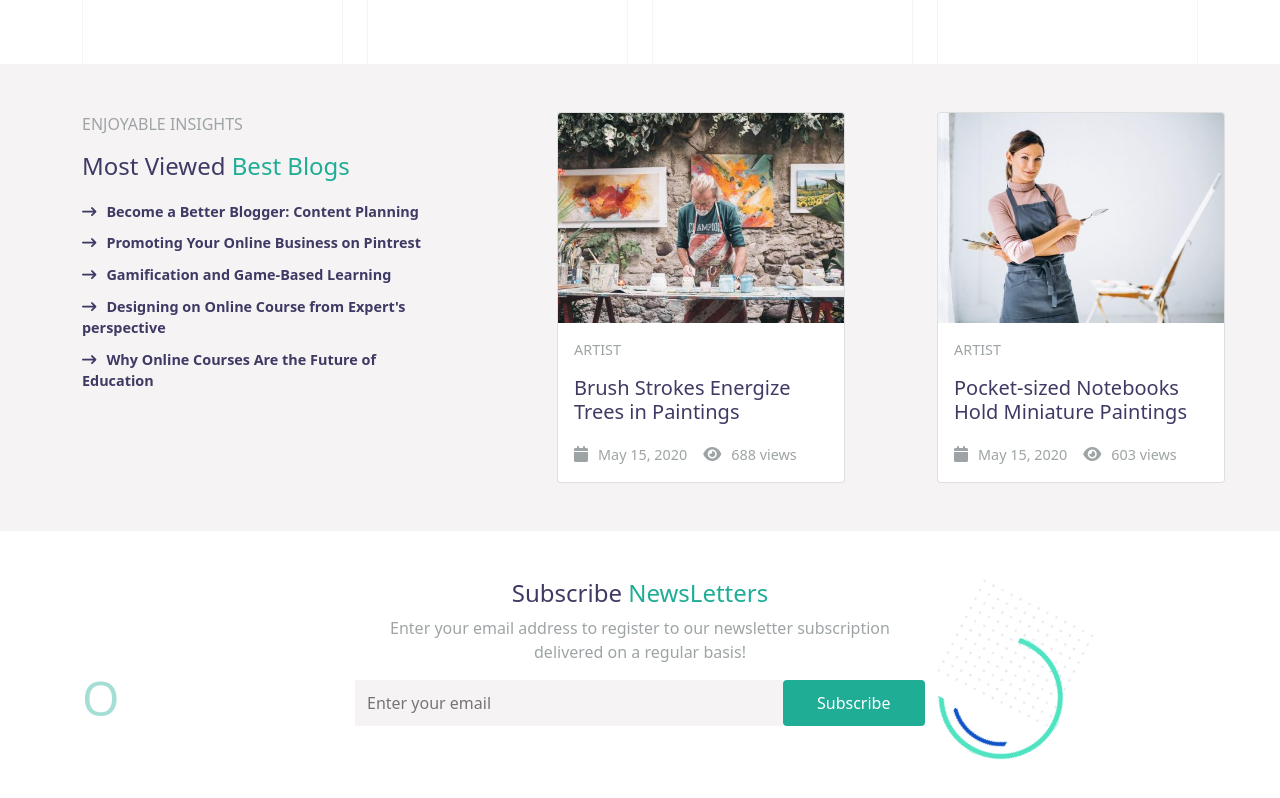
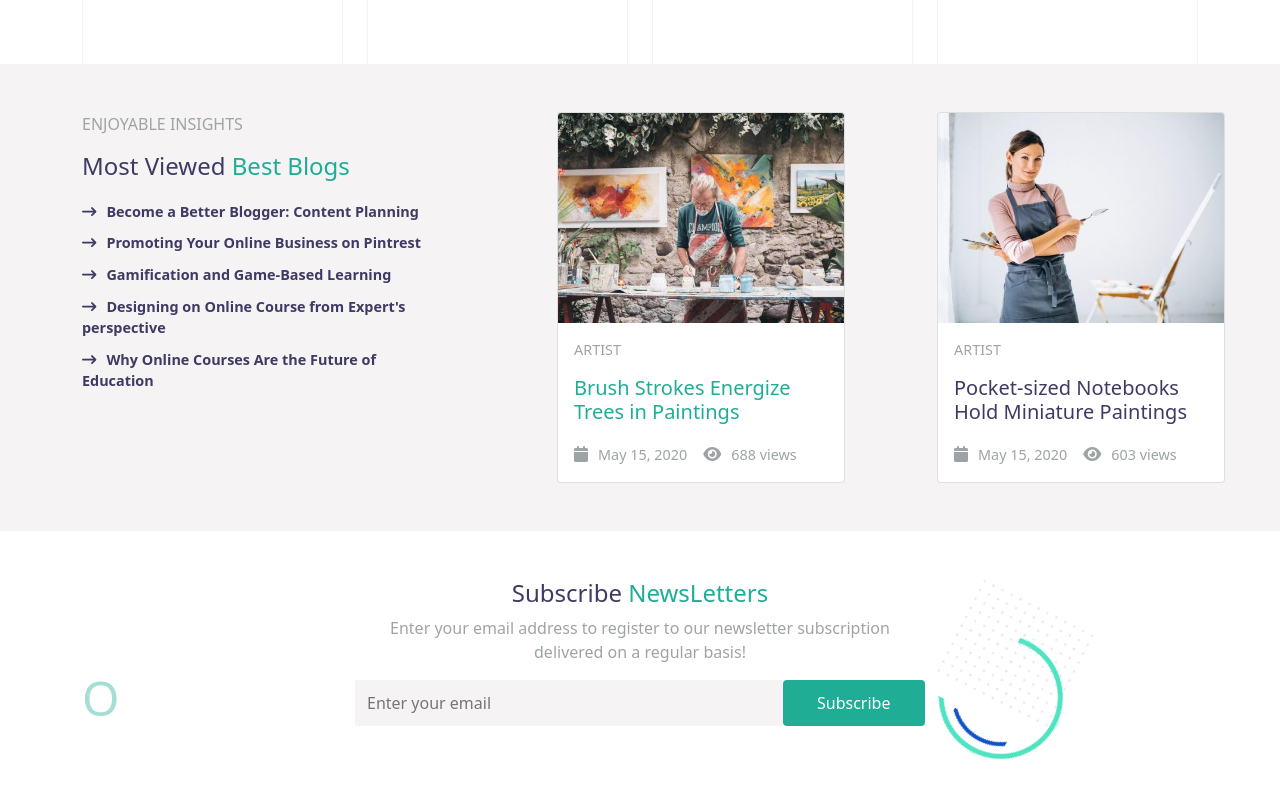
Before and after one commit to Fabio-F16/proj-html-vuejs, a Vue app: page / in a window 1280 px wide. In both pictures the pointer is over the element "Brush Strokes Energize Trees in Paintings". Shown: the part 3836-4634 px from the top of the page. Built offline with nearby package versions, Linux system fonts and the light colour scheme.

Commit message:
hover and cursor:pointer

```diff
--- a/src/components/BlogsComponent.vue
+++ b/src/components/BlogsComponent.vue
@@ -120,4 +120,8 @@ i {
   font-size: 0.9rem;
   color: #9ea4a5;
 }
+.card-title:hover {
+  color: #1fad96;
+  cursor: pointer;
+}
 </style>
--- a/src/components/NewslettersComponent.vue
+++ b/src/components/NewslettersComponent.vue
@@ -1,5 +1,5 @@
 <template>
-  <div class="container pt-5 flex-column">
+  <div class="container py-5 pb-md-0 flex-column">
     <div class="row justify-content-center">
       <div class="col-3">
         <h1 class="color-green align-middle">O</h1>
--- a/src/components/SmartTutoringComponent.vue
+++ b/src/components/SmartTutoringComponent.vue
@@ -118,6 +118,7 @@ img[alt~="youtube"] {
   height: 15%;
   position: relative;
   z-index: 2;
+  cursor: pointer;
 }
 img[alt~="shape05"] {
   width: 150px;
```
